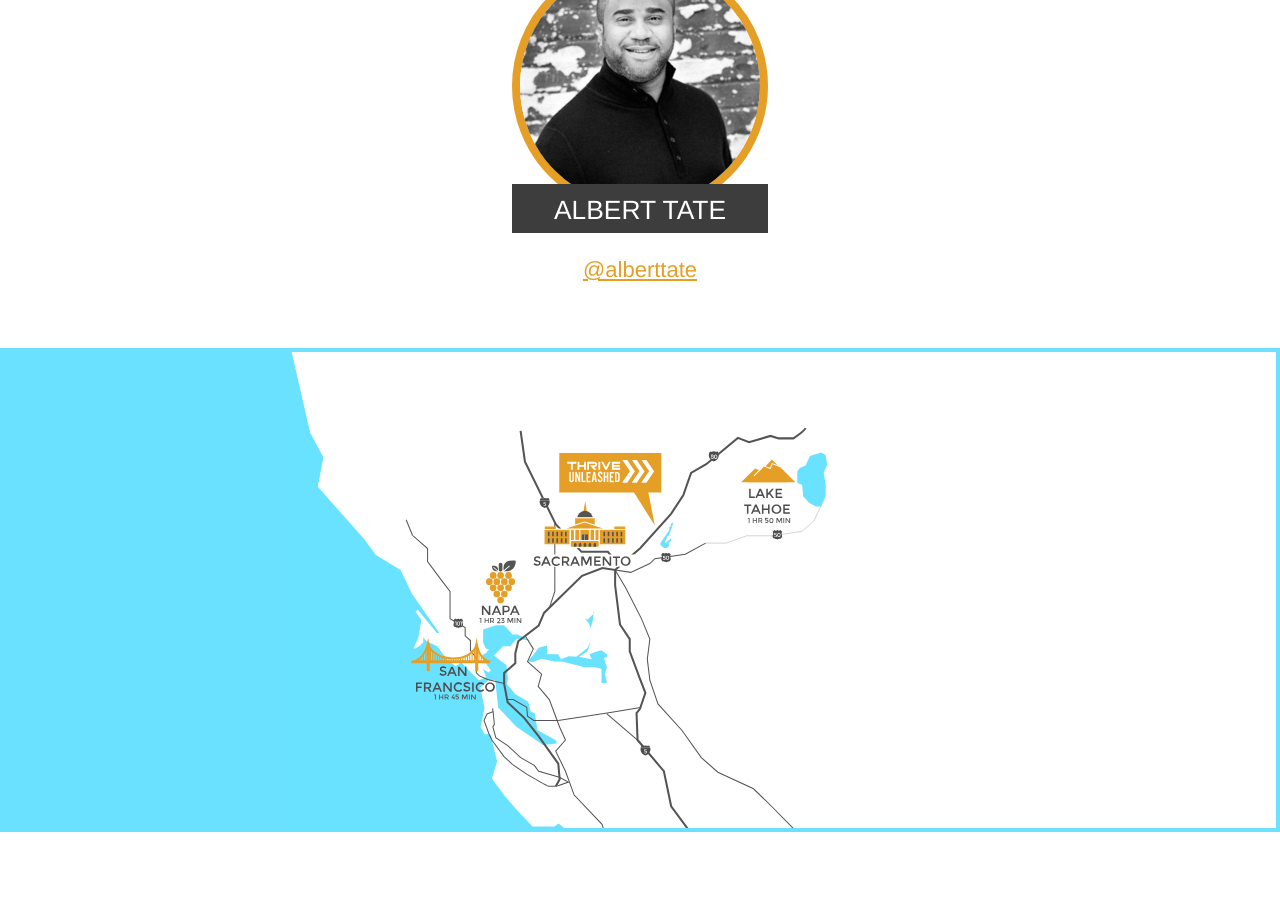
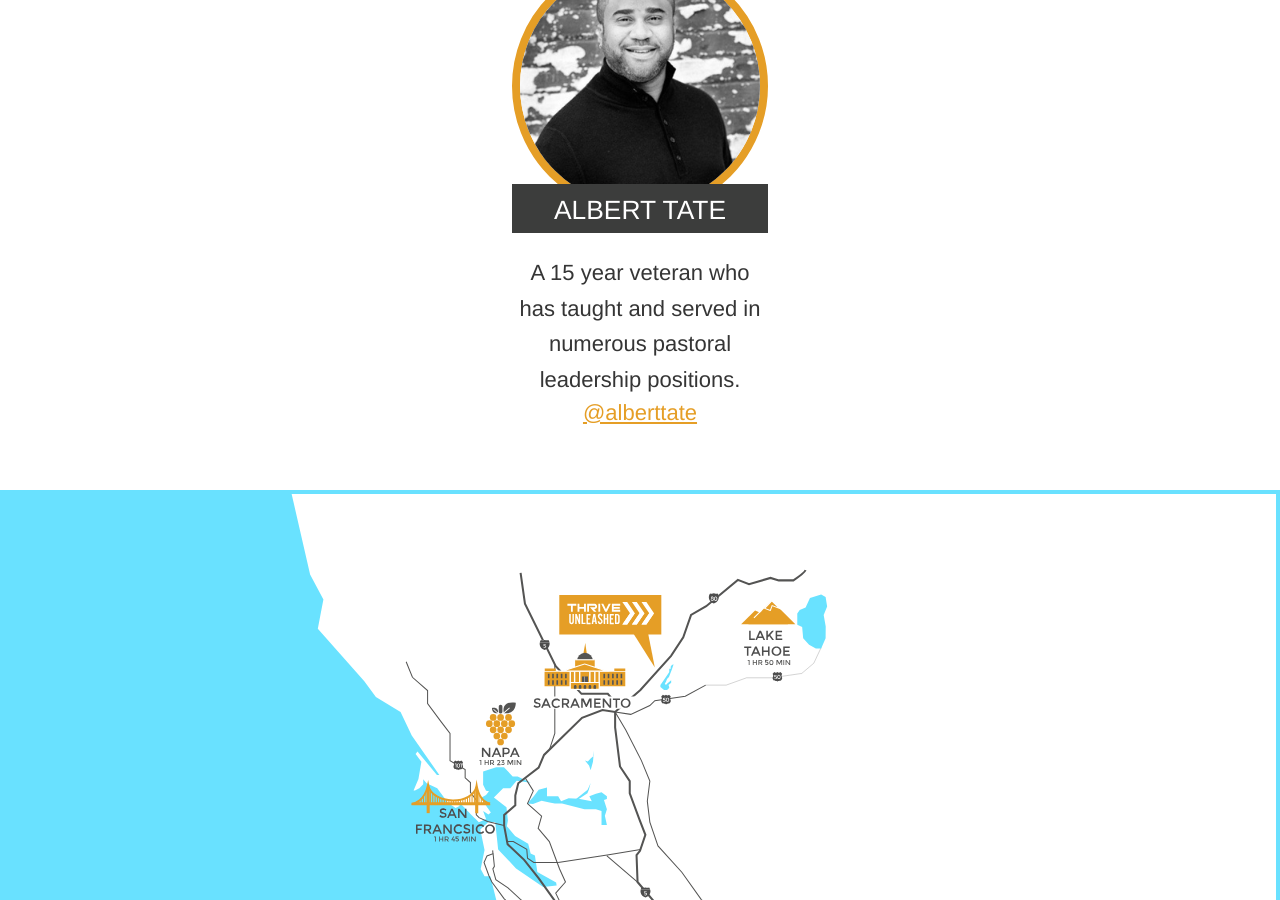
Before and after one commit to bamboocreative/thriveunleashed, a Jekyll site: the page built from index.html, in a window 1280 px wide and 900 px high, scrolled down 2632 px. Built offline with Jekyll 4.4.1, drawn with Linux system fonts in a browser that asks for light colours; some web fonts are replaced.

Commit message:
Albert againg

```diff
--- a/index.html
+++ b/index.html
@@ -22,7 +22,7 @@ speakers:
     readmore: "@thrivetweets"
   - name: Albert Tate
     img: albert.jpg
-    bio:
+    bio: A 15 year veteran who has taught and served in numerous pastoral leadership positions.
     url: https://twitter.com/alberttate
     readmore: "@alberttate"
 friday:
```
